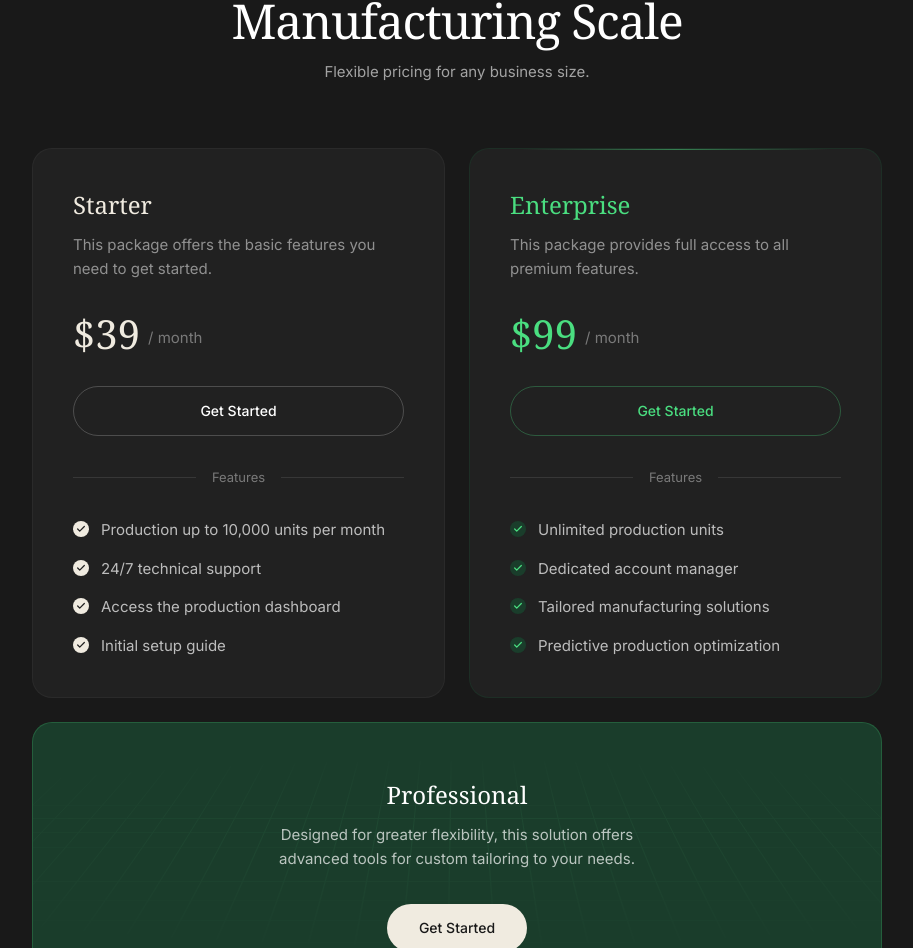
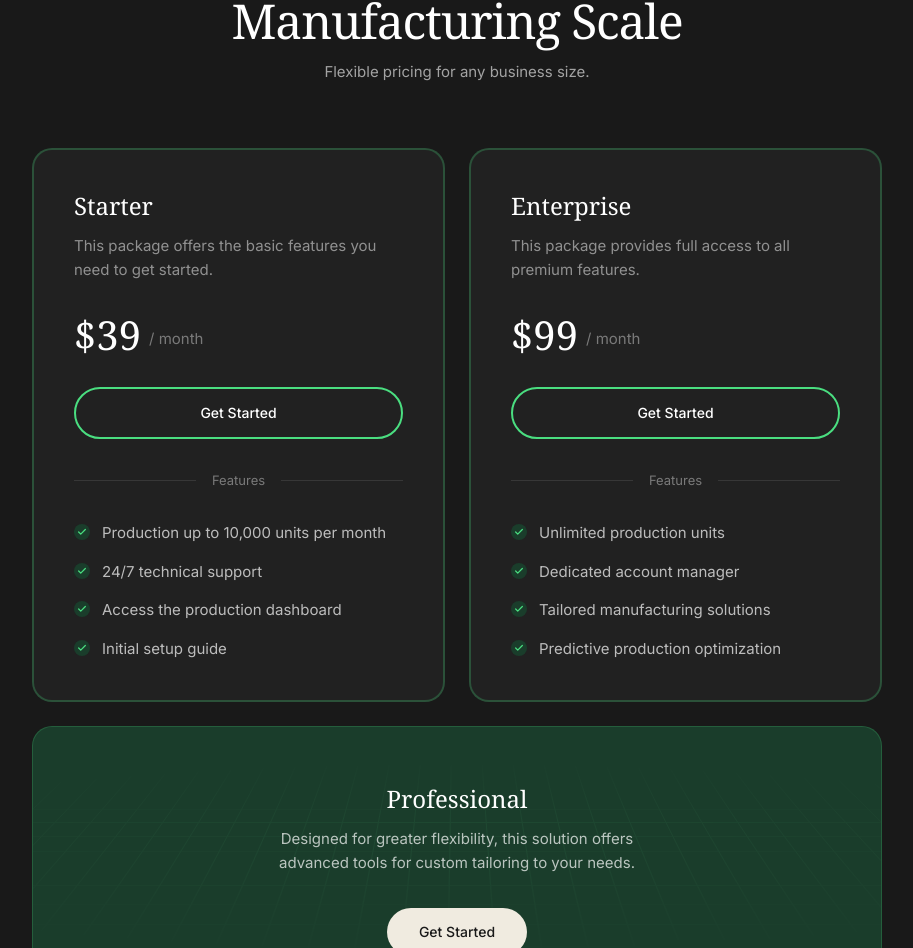
Before and after one commit to shrx404/boomerang-motion-landing, a Next.js app: page / in a window 1280 px wide. Shown: the part 7345-8293 px from the top of the page, without its empty margins (183-1096 px from the left). Built offline with nearby package versions, Linux system fonts and the light colour scheme; a web font is replaced by a local one.

Commit message:
22: better colours and hover for pricing section

```diff
--- a/app/components/PricingSection.tsx
+++ b/app/components/PricingSection.tsx
@@ -4,7 +4,10 @@ import { Check } from "lucide-react";
 
 export default function PricingSection() {
   return (
-    <section id="pricing" className="w-full bg-[#191919] text-white py-24 sm:py-32">
+    <section
+      id="pricing"
+      className="w-full bg-[#191919] text-white py-24 sm:py-32"
+    >
       <div className="max-w-5xl mx-auto px-4 sm:px-6">
         <div className="text-center max-w-2xl mx-auto mb-16">
           <h2 className="text-3xl sm:text-4xl md:text-5xl font-serif font-normal tracking-tight mb-4 text-white">
@@ -18,16 +21,20 @@ export default function PricingSection() {
 
         <div className="grid grid-cols-1 md:grid-cols-2 gap-6 max-w-[850px] mx-auto">
           {/* Starter Card */}
-          <div className="bg-[#212121] rounded-[20px] p-8 md:p-10 flex flex-col relative border border-white/[0.04] hover:border-[#F0EBE0]/20 transition-colors">
-            <h3 className="text-2xl font-serif font-normal mb-3 text-[#F0EBE0]">Starter</h3>
+          <div className="bg-[#212121] rounded-[20px] p-8 md:p-10 flex flex-col relative border-2 border-[#4ade80]/[0.25] hover:border-[#4ade80] transition-colors duration-500 ease-in-out">
+            <h3 className="text-2xl font-serif font-normal mb-3 text-white">
+              Starter
+            </h3>
             <p className="text-[15px] text-white/50 mb-8 leading-relaxed min-h-[44px]">
               This package offers the basic features you need to get started.
             </p>
             <div className="flex items-end gap-2 mb-8">
-              <span className="text-[40px] leading-none font-serif font-normal text-[#F0EBE0]">$39</span>
+              <span className="text-[40px] leading-none font-serif font-normal text-white">
+                $39
+              </span>
               <span className="text-[15px] text-white/40 mb-1">/ month</span>
             </div>
-            <button className="w-full py-3.5 rounded-full border border-white/20 text-sm font-medium hover:bg-[#F0EBE0] hover:text-[#191919] hover:border-[#F0EBE0] transition-colors duration-300 mb-8">
+            <button className="w-full py-3.5 rounded-full border-2 border-[#4ade80] text-sm font-medium text-white hover:bg-[#1A3D2B] hover:text-white hover:border-[#1A3D2B] transition-colors duration-300 mb-8">
               Get Started
             </button>
 
@@ -42,11 +49,11 @@ export default function PricingSection() {
                 "Production up to 10,000 units per month",
                 "24/7 technical support",
                 "Access the production dashboard",
-                "Initial setup guide"
+                "Initial setup guide",
               ].map((feature, i) => (
                 <li key={i} className="flex items-start gap-3">
-                  <div className="bg-[#F0EBE0] rounded-full p-[3px] mt-0.5 flex items-center justify-center shrink-0">
-                    <Check className="w-[10px] h-[10px] text-[#212121] stroke-[3]" />
+                  <div className="bg-[#1A3D2B] rounded-full p-[3px] mt-0.5 flex items-center justify-center shrink-0">
+                    <Check className="w-[10px] h-[10px] text-[#4ade80] stroke-[3]" />
                   </div>
                   <span>{feature}</span>
                 </li>
@@ -55,17 +62,20 @@ export default function PricingSection() {
           </div>
 
           {/* Enterprise Card */}
-          <div className="bg-[#212121] rounded-[20px] p-8 md:p-10 flex flex-col relative border border-[#1A3D2B]/50 hover:border-[#4ade80]/50 transition-colors">
-            <div className="absolute top-0 left-1/2 -translate-x-1/2 w-3/4 h-[1px] bg-gradient-to-r from-transparent via-[#4ade80]/50 to-transparent"></div>
-            <h3 className="text-2xl font-serif font-normal mb-3 text-[#4ade80]">Enterprise</h3>
+          <div className="bg-[#212121] rounded-[20px] p-8 md:p-10 flex flex-col relative border-2 border-[#4ade80]/[0.25] hover:border-[#4ade80] transition-colors duration-500 ease-in-out">
+            <h3 className="text-2xl font-serif font-normal mb-3 text-white">
+              Enterprise
+            </h3>
             <p className="text-[15px] text-white/50 mb-8 leading-relaxed min-h-[44px]">
               This package provides full access to all premium features.
             </p>
             <div className="flex items-end gap-2 mb-8">
-              <span className="text-[40px] leading-none font-serif font-normal text-[#4ade80]">$99</span>
+              <span className="text-[40px] leading-none font-serif font-normal text-white">
+                $99
+              </span>
               <span className="text-[15px] text-white/40 mb-1">/ month</span>
             </div>
-            <button className="w-full py-3.5 rounded-full border border-[#4ade80]/30 text-[#4ade80] text-sm font-medium hover:bg-[#4ade80] hover:text-[#1A3D2B] transition-colors duration-300 mb-8">
+            <button className="w-full py-3.5 rounded-full border-2 border-[#4ade80] text-sm font-medium text-white hover:bg-[#1A3D2B] hover:text-white hover:border-[#1A3D2B] transition-colors duration-300 mb-8">
               Get Started
             </button>
 
@@ -80,7 +90,7 @@ export default function PricingSection() {
                 "Unlimited production units",
                 "Dedicated account manager",
                 "Tailored manufacturing solutions",
-                "Predictive production optimization"
+                "Predictive production optimization",
               ].map((feature, i) => (
                 <li key={i} className="flex items-start gap-3">
                   <div className="bg-[#1A3D2B] rounded-full p-[3px] mt-0.5 flex items-center justify-center shrink-0">
@@ -96,22 +106,30 @@ export default function PricingSection() {
         {/* Professional Wide Card */}
         <div className="mt-6 max-w-[850px] mx-auto relative overflow-hidden bg-[#1A3D2B] border border-[#4ade80]/20 rounded-[20px] px-6 py-12 md:py-14 text-center flex flex-col items-center justify-center">
           {/* Grid Background Effect */}
-          <div className="absolute inset-0 pointer-events-none overflow-hidden" style={{ perspective: '1000px' }}>
+          <div
+            className="absolute inset-0 pointer-events-none overflow-hidden"
+            style={{ perspective: "1000px" }}
+          >
             <div
               className="absolute w-[200%] h-[200%] left-[-50%] top-[-50%] opacity-[0.08]"
               style={{
                 backgroundImage: `linear-gradient(to right, #4ade80 1px, transparent 1px), linear-gradient(to bottom, #4ade80 1px, transparent 1px)`,
-                backgroundSize: '40px 40px',
-                transform: 'rotateX(65deg) translateY(-80px)',
-                maskImage: 'radial-gradient(ellipse at center, black 0%, transparent 60%)',
-                WebkitMaskImage: 'radial-gradient(ellipse at center, black 0%, transparent 60%)'
+                backgroundSize: "40px 40px",
+                transform: "rotateX(65deg) translateY(-80px)",
+                maskImage:
+                  "radial-gradient(ellipse at center, black 0%, transparent 60%)",
+                WebkitMaskImage:
+                  "radial-gradient(ellipse at center, black 0%, transparent 60%)",
               }}
             ></div>
           </div>
 
-          <h3 className="relative z-10 text-2xl font-serif font-normal mb-3 text-white">Professional</h3>
+          <h3 className="relative z-10 text-2xl font-serif font-normal mb-3 text-white">
+            Professional
+          </h3>
           <p className="relative z-10 text-[15px] text-white/70 max-w-sm mx-auto mb-8 leading-relaxed">
-            Designed for greater flexibility, this solution offers advanced tools for custom tailoring to your needs.
+            Designed for greater flexibility, this solution offers advanced
+            tools for custom tailoring to your needs.
           </p>
           <button className="relative z-10 px-8 py-3.5 bg-[#F0EBE0] text-[#191919] rounded-full text-sm font-medium hover:bg-white transition-colors duration-300">
             Get Started
```
